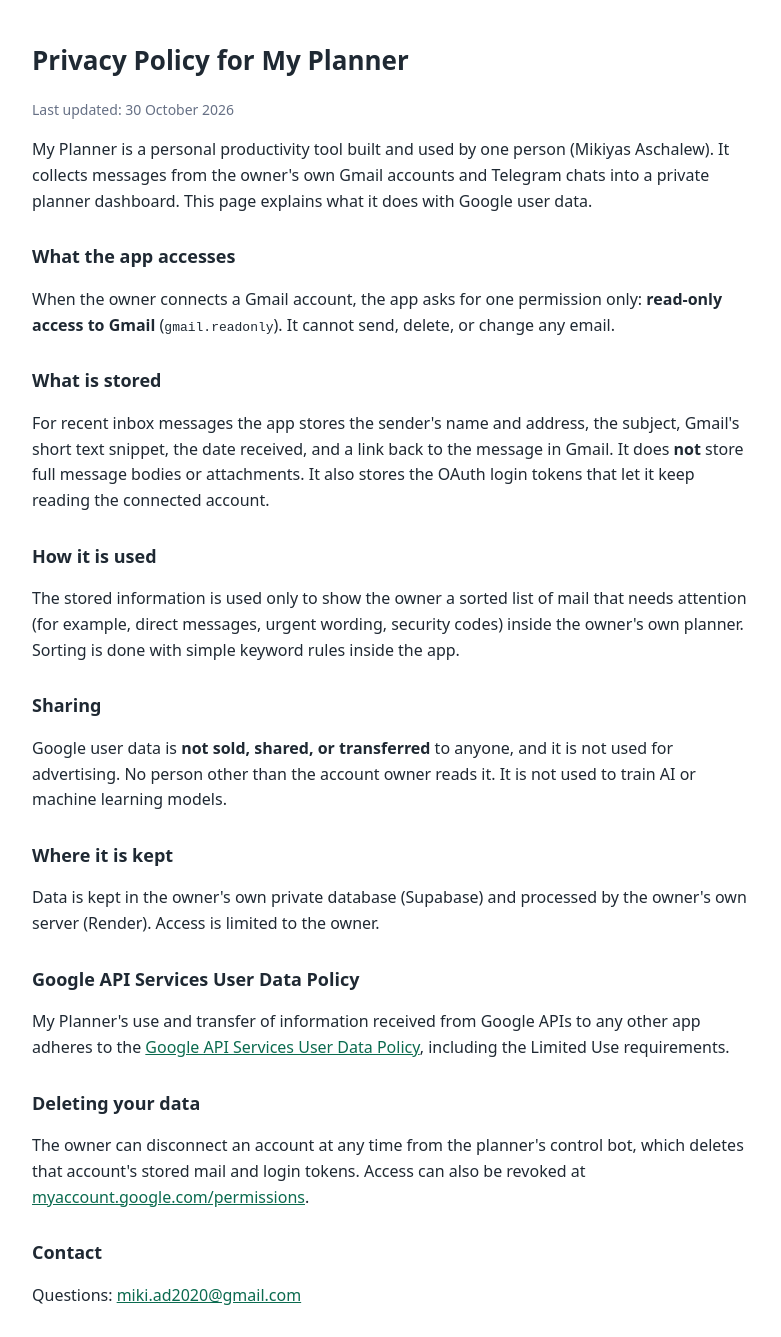
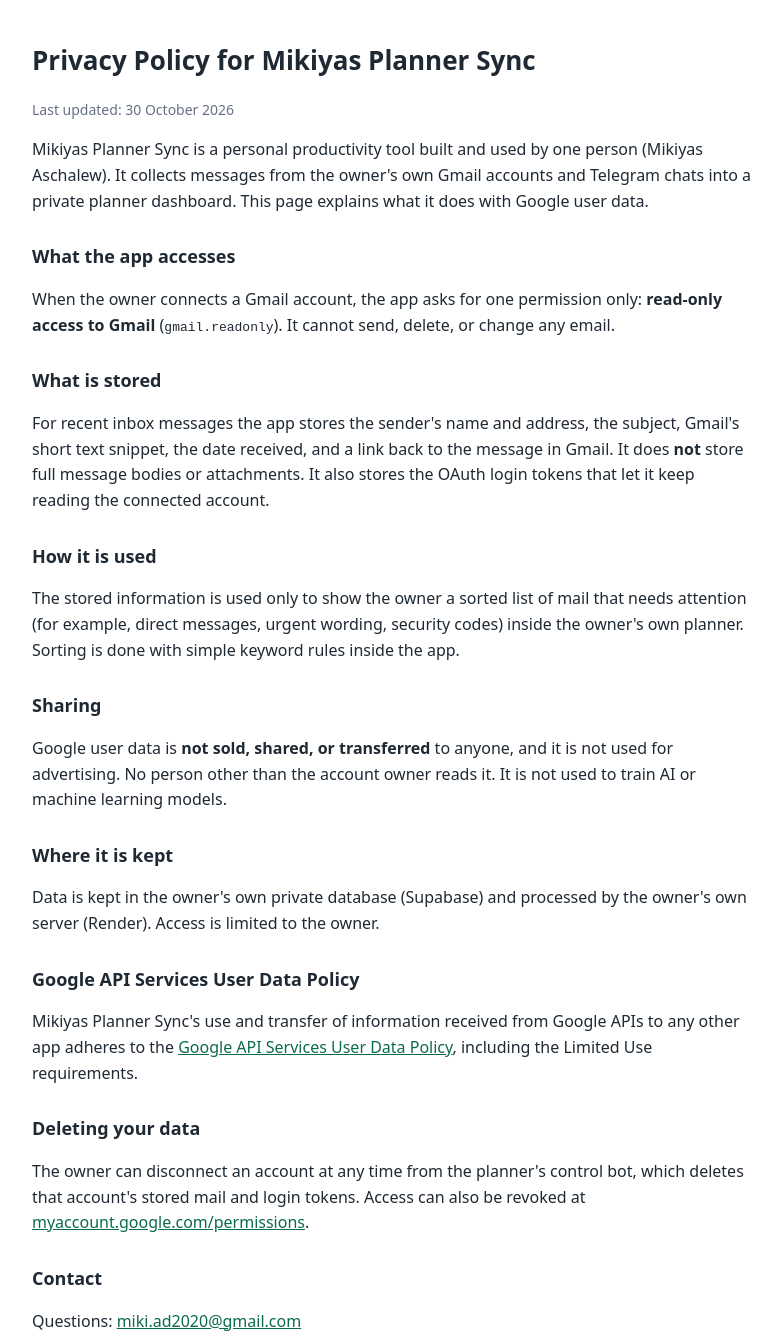
Before and after one commit to okmcacu/planner-privacy, a plain HTML site: page privacy.html in a window 1280 px wide. Shown: the whole page, without its empty margins (248-1029 px from the left). Drawn offline with Linux system fonts and the light colour scheme.

Commit message:
Update privacy policy for Mikiyas Planner Sync

```diff
--- a/privacy.html
+++ b/privacy.html
@@ -3,7 +3,7 @@
 <head>
 <meta charset="UTF-8">
 <meta name="viewport" content="width=device-width, initial-scale=1">
-<title>Privacy Policy - My Planner</title>
+<title>Privacy Policy - Mikiyas Planner Sync</title>
 <style>
   body{font-family:system-ui,-apple-system,Segoe UI,sans-serif;max-width:720px;margin:40px auto;padding:0 18px;line-height:1.6;color:#1f2933}
   h1{font-size:26px} h2{font-size:18px;margin-top:28px} a{color:#0b6b4f}
@@ -11,10 +11,10 @@
 </style>
 </head>
 <body>
-<h1>Privacy Policy for My Planner</h1>
+<h1>Privacy Policy for Mikiyas Planner Sync</h1>
 <p class="muted">Last updated: 30 October 2026</p>
 
-<p>My Planner is a personal productivity tool built and used by one person (Mikiyas Aschalew). It collects messages from the owner's own Gmail accounts and Telegram chats into a private planner dashboard. This page explains what it does with Google user data.</p>
+<p>Mikiyas Planner Sync is a personal productivity tool built and used by one person (Mikiyas Aschalew). It collects messages from the owner's own Gmail accounts and Telegram chats into a private planner dashboard. This page explains what it does with Google user data.</p>
 
 <h2>What the app accesses</h2>
 <p>When the owner connects a Gmail account, the app asks for one permission only: <strong>read-only access to Gmail</strong> (<code>gmail.readonly</code>). It cannot send, delete, or change any email.</p>
@@ -32,7 +32,7 @@
 <p>Data is kept in the owner's own private database (Supabase) and processed by the owner's own server (Render). Access is limited to the owner.</p>
 
 <h2>Google API Services User Data Policy</h2>
-<p>My Planner's use and transfer of information received from Google APIs to any other app adheres to the
+<p>Mikiyas Planner Sync's use and transfer of information received from Google APIs to any other app adheres to the
 <a href="https://developers.google.com/terms/api-services-user-data-policy">Google API Services User Data Policy</a>, including the Limited Use requirements.</p>
 
 <h2>Deleting your data</h2>
```
